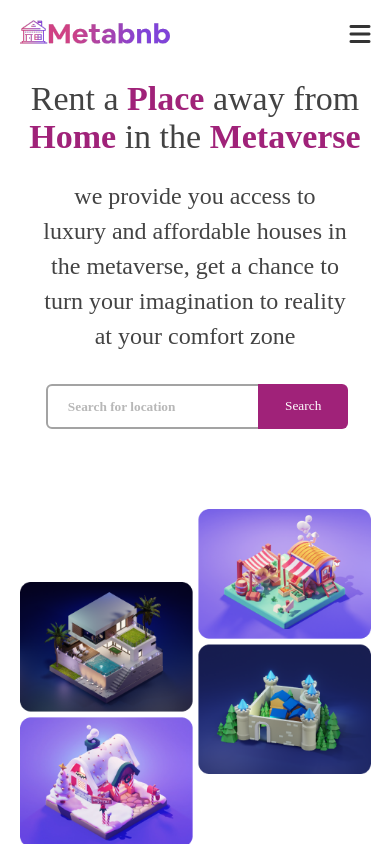
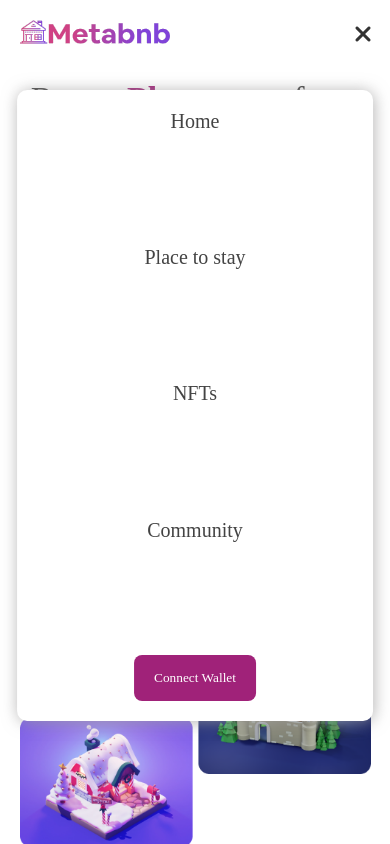
Before and after one commit to rambey-coder/metabnb, a React (Create React App) app: page / in a window 390 px wide. Both pictures are taken after a click on the element 195 px from the left and 34 px from the top of the page. Shown: the top 844 px of the page. Built offline with nearby package versions, Linux system fonts and the light colour scheme; a web font is replaced by a local one.

Commit message:
fix: click events

```diff
--- a/src/App.css
+++ b/src/App.css
@@ -1,3 +1,7 @@
+body.active {
+    overflow: hidden;
+}
+
 .container {
     width: 90%;
     margin: auto;
--- a/src/components/Context.js
+++ b/src/components/Context.js
@@ -15,7 +15,7 @@ const ContextProvider = ({children}) => {
 
 
     window.addEventListener('scroll', () => {
-        if(window.scrollY >= 60) {
+        if(window.scrollY >= 50) {
             setNav(true)
         } else {
             setNav(false)
@@ -24,6 +24,9 @@ const ContextProvider = ({children}) => {
 
     const handleClose = () => {
         setWallet(false)
+        if(wallet === true) {
+            document.querySelector('body').style.overflow = 'scroll'
+        }
     }
 
     const handleClicks = () => {
@@ -32,6 +35,13 @@ const ContextProvider = ({children}) => {
 
     const handleClick = () => {
         setWallet(true)
+        setClick(!click)
+        window.scrollTo({top: 0, behavior: 'smooth'})
+
+        if (wallet === false) {
+            console.log('open');
+            document.querySelector('body').style.overflow = 'hidden'
+        }
       }
 
     return (
--- a/src/components/Header.js
+++ b/src/components/Header.js
@@ -9,7 +9,9 @@ const Header = () => {
   return (
     <div className={nav ? "nav-bar active" : "nav-bar"}>
     <div className="container">
-      <div className="nav">
+      <div
+      onClick={handleClicks}
+      className={click ? "nav active" : "nav"}>
        <Link to='/'>
         <img src="/assets/meta-logo.svg" alt="logo" />
        </Link>
@@ -35,7 +37,8 @@ const Header = () => {
           onClick={handleClicks}
           >Community</li>
 
-          <button onClick={handleClick} className='mobile-btn'>Connect Wallet</button>
+          <button onClick={handleClick}
+          className={click ? 'mobile-btn active' : 'mobile-btn'}>Connect Wallet</button>
         </div>
 
         <button onClick={handleClick}>Connect Wallet</button>
--- a/src/components/Section.js
+++ b/src/components/Section.js
@@ -1,13 +1,17 @@
 import React from 'react'
 import Modal from './Modal'
+import { useAppContext } from './Context'
 
 const Section = () => {
+  const { handleClicks, click } = useAppContext()
   return (
     <div>
       <Modal />
       <div className="container">
         {/* HERRO-SECTION */}
-        <div className="section">
+        <div
+        onClick={handleClicks}
+        className={click ? "section active" : "section"}>
           <div className="txt-sec">
             <h1>
               Rent a <span>Place</span> away from <span>Home</span> in the <span>Metaverse</span>
```
